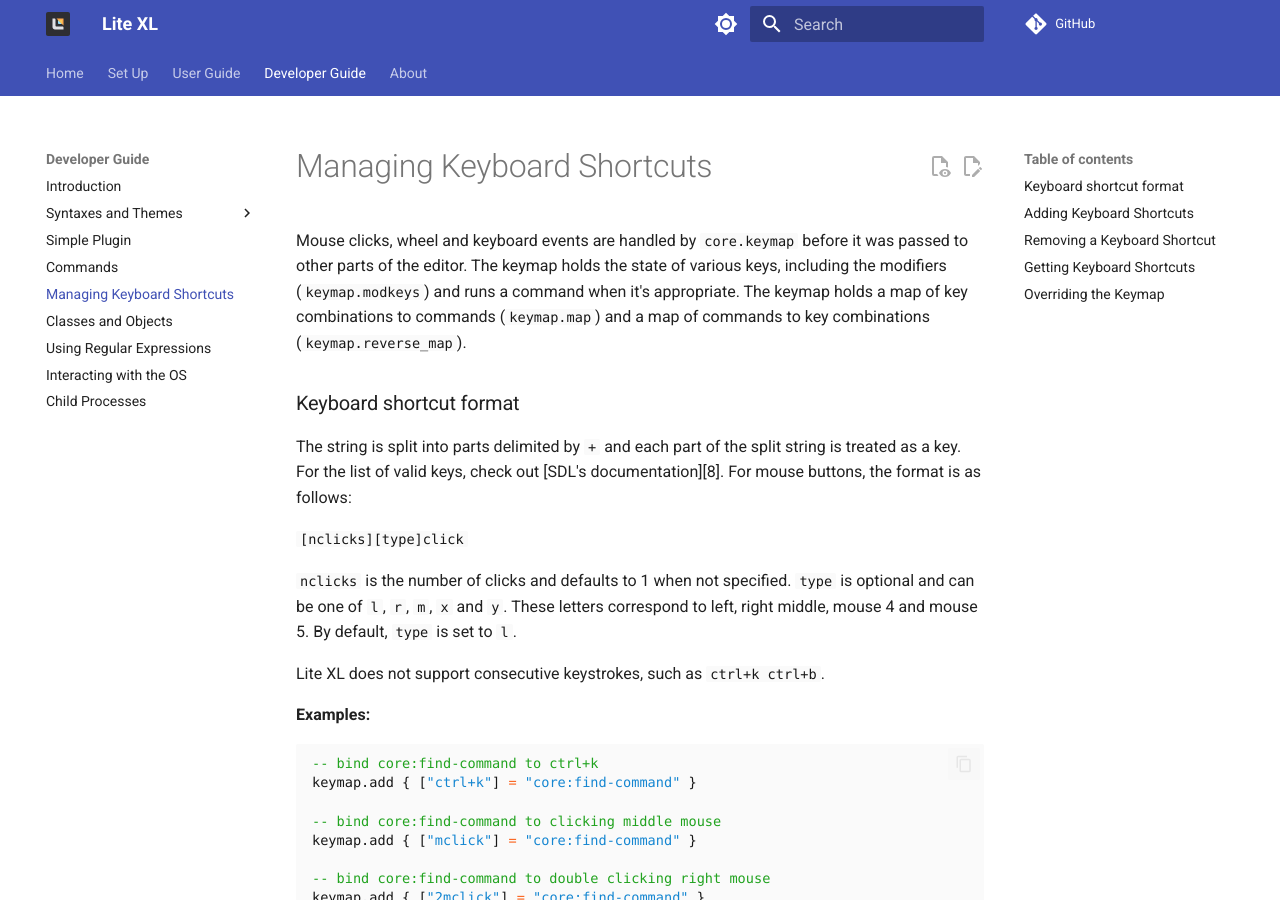
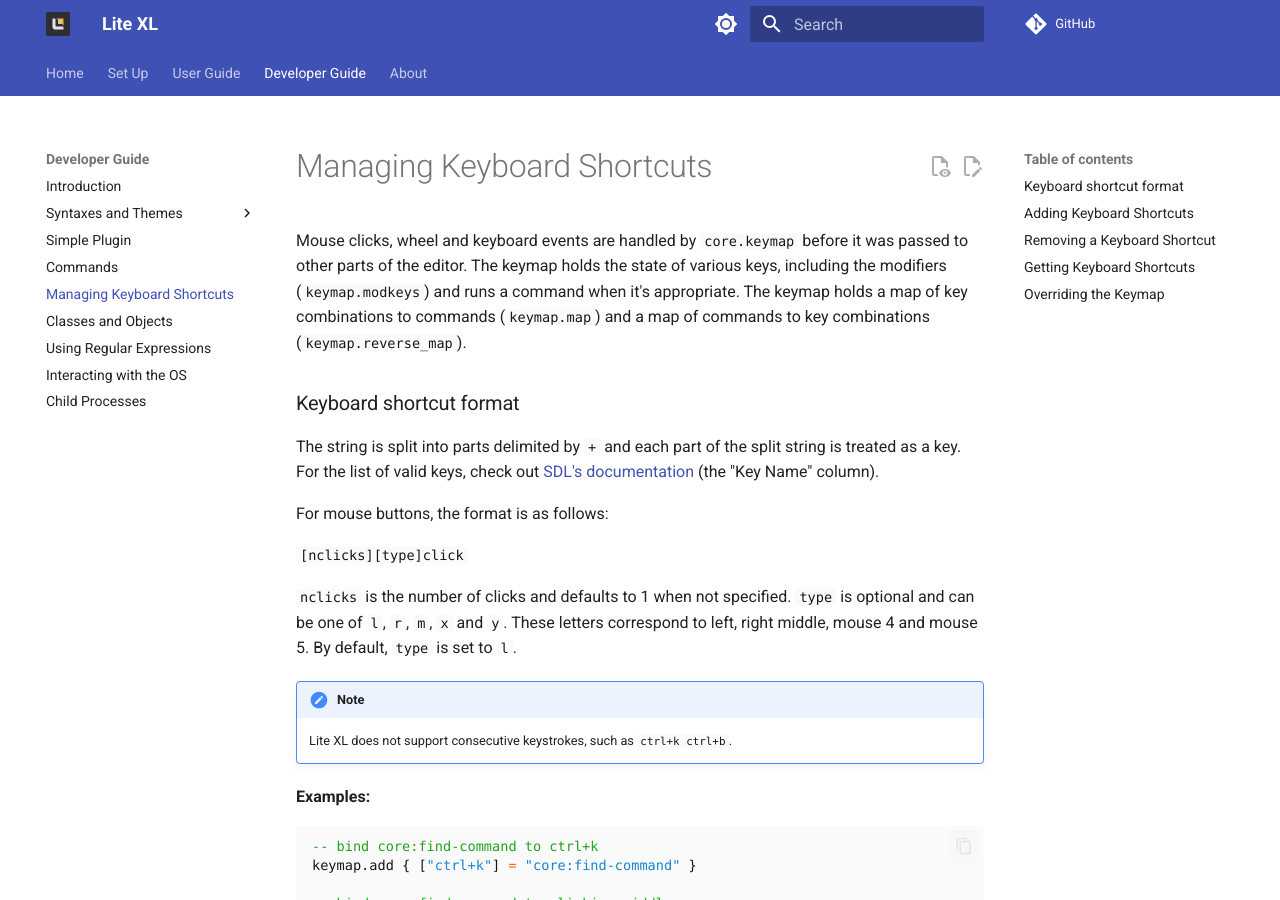
Before and after one commit to lite-xl/lite-xl.github.io, an MkDocs documentation site: the page built from docs/developer-guide/managing-keyboard-shortcuts.md, in a window 1280 px wide and 900 px high. Built offline with MkDocs 1.6.1 and Material for MkDocs 9.7.7, drawn with Linux system fonts in a browser that asks for light colours; some web fonts are replaced; comment, search, counter and statistics services are not loaded; the version menu is left out; some of the changed text lies outside the part shown.

```diff
--- a/docs/developer-guide/managing-keyboard-shortcuts.md
+++ b/docs/developer-guide/managing-keyboard-shortcuts.md
@@ -14,7 +14,8 @@
 
 The string is split into parts delimited by `+` and
 each part of the split string is treated as a key.
-For the list of valid keys, check out [SDL's documentation][8].
+For the list of valid keys, check out [SDL's documentation][1] (the "Key Name" column).
+
 For mouse buttons, the format is as follows:
 
 `[nclicks][type]click`
@@ -25,7 +26,8 @@
 mouse 5.
 By default, `type` is set to `l`.
 
-Lite XL does not support consecutive keystrokes, such as `ctrl+k ctrl+b`.
+!!! note
+    Lite XL does not support consecutive keystrokes, such as `ctrl+k ctrl+b`.
 
 **Examples:**
 
@@ -157,7 +159,7 @@
 You must handle this condition if you decide to override
 any of these functions.
 
-??? warning "Since v2.1.0, text composition events (IME) should be taken into consideration."
+??? warning "Since v2.1.0, text composition events (IME) should be taken into consideration when handling key events."
     In recent versions of Lite XL, text composition/input events
     has been added to support IMEs.
     When text input is enabled, you may receive a key down event
```
Also changed, not shown: other parts of docs/developer-guide/managing-keyboard-shortcuts.md (+2 -0 lines).
